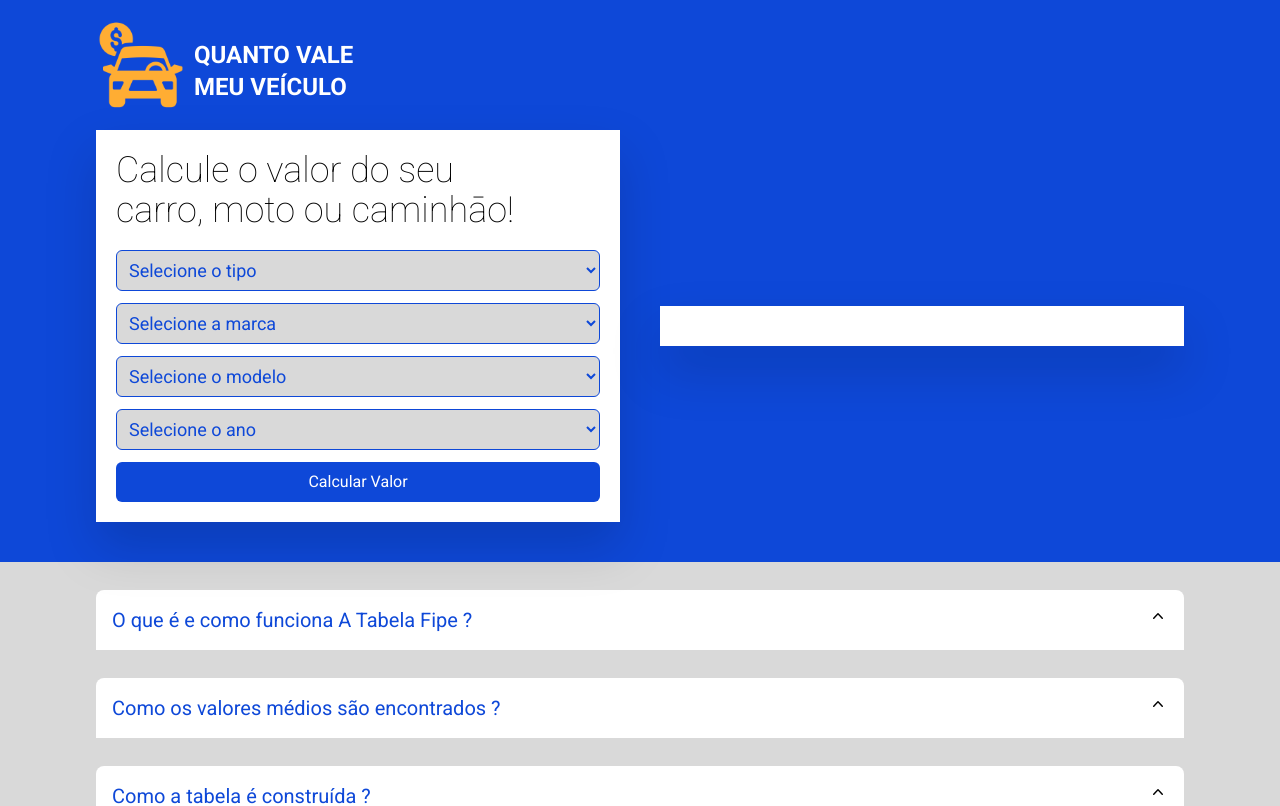
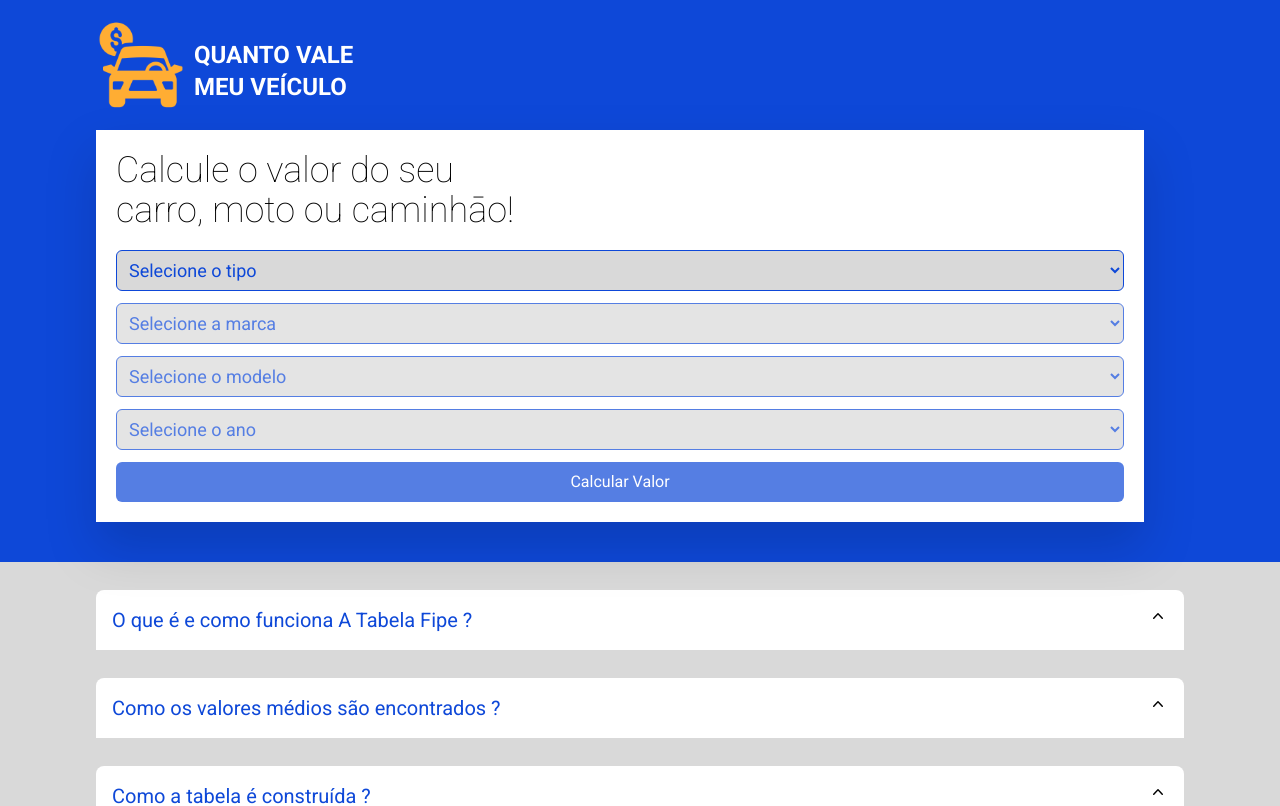
Before and after one commit to RyanMelo/quantoValeMeuVeiculo, a React (Vite) app: page / in a window 1280 px wide. Shown: the top 806 px of the page. Built offline with nearby package versions, Linux system fonts and the light colour scheme.

Commit message:
configurando formulario

```diff
--- a/index.html
+++ b/index.html
@@ -2,9 +2,9 @@
 <html lang="pt-br" class="h-full w-full">
   <head>
     <meta charset="UTF-8" />
-    <link rel="icon" type="image/svg+xml" href="" />
+    <link rel="icon" type="image/svg+xml" href="assets/images/car-logo.svg" />
     <meta name="viewport" content="width=device-width, initial-scale=1.0" />
-    <title>Vite + React + TS</title>
+    <title>QUANTO VALE MEU VEICULO!</title>
   </head>
   <body class="w-full h-full">
     <div class="w-full h-full" id="root"></div>
--- a/package.json
+++ b/package.json
@@ -13,13 +13,15 @@
     "@heroicons/react": "^2.0.13",
     "heroicons": "^2.0.13",
     "react": "^18.2.0",
-    "react-dom": "^18.2.0"
+    "react-dom": "^18.2.0",
+    "react-loading": "^2.0.3"
   },
   "devDependencies": {
     "@types/react": "^18.0.26",
     "@types/react-dom": "^18.0.9",
     "@vitejs/plugin-react": "^3.0.0",
     "autoprefixer": "^10.4.13",
+    "axios": "^1.2.1",
     "postcss": "^8.4.20",
     "tailwindcss": "^3.2.4",
     "typescript": "^4.9.3",
--- a/src/pages/homePage/home.tsx
+++ b/src/pages/homePage/home.tsx
@@ -1,5 +1,8 @@
 import { Faq } from "components";
 import { useEffect, useState } from "react";
+import Loading from "react-loading";
+import ReactLoading from 'react-loading';
+
 
 interface TipoVeiculo {
     id: number,
@@ -22,6 +25,7 @@ interface Caracteristicas {
 export function Home() {
 
     const [resultApi, setResultApi] = useState<ResultApi>();
+    const [isLoading, setIsLoading] = useState<boolean>();
 
     const [litaTipos, setListaTipo] = useState<TipoVeiculo[]>([
         {id: 0, content: "Carro", value: "carros"},
@@ -38,6 +42,10 @@ export function Home() {
     const [listModelos, setListModelos] = useState<Caracteristicas[]>();
     const [listAnos, setListAnos] = useState<Caracteristicas[]>();
 
+    const [selectMarcaIsEnable, setSelectMarcaIsEnable] = useState(false);
+    const [selectModeloIsEnable, setSelectModeloIsEnable] = useState(false);
+    const [selectAnoIsEnable, setSelectAnoIsEnable] = useState(false);
+
     const baseUrl = `https://parallelum.com.br/fipe/api/v1/`;
 
     const marcas = `${baseUrl}/${selectTipo}/marcas`
@@ -45,6 +53,7 @@ export function Home() {
     const anos = `${modelos}/${selectModelo}/anos`
 
     async function calculaValorVeiculo() {
+        setIsLoading(true);
         try {
             const url = `https://parallelum.com.br/fipe/api/v1/${selectTipo}/marcas/${selectMarca}/modelos/${selectModelo}/anos/${selectAno}`;
             const data = await fetch(url).then(res => res.json())
@@ -54,6 +63,7 @@ export function Home() {
         } catch (error) {
             console.error(error);
         }
+        setIsLoading(false);
     }
 
     async function getMarcas() {
@@ -105,8 +115,8 @@ export function Home() {
                         <h2 className="text-2xl xl:text-4xl font-extralight">Calcule o valor do seu <br /> carro, moto ou caminhāo!</h2>
 
                         <div className="mt-5">
-                            <select required className="w-full rounded-md border-[1px] border-primary-color bg-secondary-color text-lg text-primary-color p-2" name="type" id="type"
-                                value={selectTipo} onChange={ e => setSelectTipo(e.target.value)}
+                            <select required className="cursor-pointer w-full rounded-md border-[1px] border-primary-color bg-secondary-color text-lg text-primary-color p-2" name="type" id="type"
+                                value={selectTipo} onChange={ e => { setSelectTipo(e.target.value); setSelectMarcaIsEnable(true) }}
                             >
                                 <option>Selecione o tipo</option>
                                 <>
@@ -118,8 +128,8 @@ export function Home() {
                                 </>
                             </select>
 
-                            <select required className="mt-3 w-full rounded-md border-[1px] border-primary-color bg-secondary-color text-lg text-primary-color p-2" name="brand" id="brand"
-                                value={selectMarca} onChange={e => setSelectMarca(e.target.value)}
+                            <select disabled={!selectMarcaIsEnable} required className="disabled:cursor-not-allowed cursor-pointer mt-3 w-full rounded-md border-[1px] border-primary-color bg-secondary-color text-lg text-primary-color p-2" name="brand" id="brand"
+                                value={selectMarca} onChange={e => {setSelectMarca(e.target.value); setSelectModeloIsEnable(true)}}
                             >
                                 <option>Selecione a marca</option>
                                 <>
@@ -131,8 +141,8 @@ export function Home() {
                                 </>
                             </select>
 
-                            <select required className="mt-3 w-full rounded-md border-[1px] border-primary-color bg-secondary-color text-lg text-primary-color p-2" name="model" id="model"
-                                value={selectModelo} onChange={e => setSelectModelo(e.target.value)}
+                            <select disabled={!selectModeloIsEnable} required className="disabled:cursor-not-allowed cursor-pointer mt-3 w-full rounded-md border-[1px] border-primary-color bg-secondary-color text-lg text-primary-color p-2" name="model" id="model"
+                                value={selectModelo} onChange={e => {setSelectModelo(e.target.value); setSelectAnoIsEnable(true)}}
                             >
                                 <option>Selecione o modelo</option>
                                 <>
@@ -144,7 +154,7 @@ export function Home() {
                                 </>
                             </select>
 
-                            <select required className="mt-3 w-full rounded-md border-[1px] border-primary-color bg-secondary-color text-lg text-primary-color p-2" name="year" id="year"
+                            <select disabled={!selectAnoIsEnable} required className="disabled:cursor-not-allowed cursor-pointer mt-3 w-full rounded-md border-[1px] border-primary-color bg-secondary-color text-lg text-primary-color p-2" name="year" id="year"
                                 value={selectAno} onChange={e => setSelectAno(e.target.value)}
                             >
                                 <option>Selecione o ano</option>
@@ -157,7 +167,8 @@ export function Home() {
                                 </>
                             </select>
 
-                            <button className="mt-3 w-full rounded-md bg-primary-color p-2 text-white"
+                            <button className="disabled:opacity-70 disabled:cursor-not-allowed cursor-pointer disabled:shadow-none shadow-lg hover:shadow-[#00C2FF] transition duration-150 ease-out hover:ease-in disabled:scale-100 hover:scale-[1.02] mt-3 w-full rounded-md bg-primary-color p-2 text-white"
+                                disabled={!selectMarca || !selectModelo || !selectAno}
                                 onClick={calculaValorVeiculo}>
                                     Calcular Valor</button>
 
@@ -178,10 +189,11 @@ export function Home() {
                                     consideração alguns aspectos de acordo com a tabela Fipe.</p>
                             </div>
                         :
-                        <div className="bg-white p-5 flex flex-grow w-full max-h-max mt-3 lg:mt-0 drop-shadow-2xl items-center justify-center">
-
+                        <div className={isLoading ? "bg-white p-10 flex items-center justify-center flex-grow w-full max-h-max mt-3 lg:mt-0 drop-shadow-2xl" : "hidden"}>
+                            <ReactLoading  type="spin" color="#0E48D8" height={310} width={310} />
                         </div>
                     }
+
                 </div>
             </div>
 
```
Also changed, not shown: 1 other file (tests, documents, lock files or other folders).
